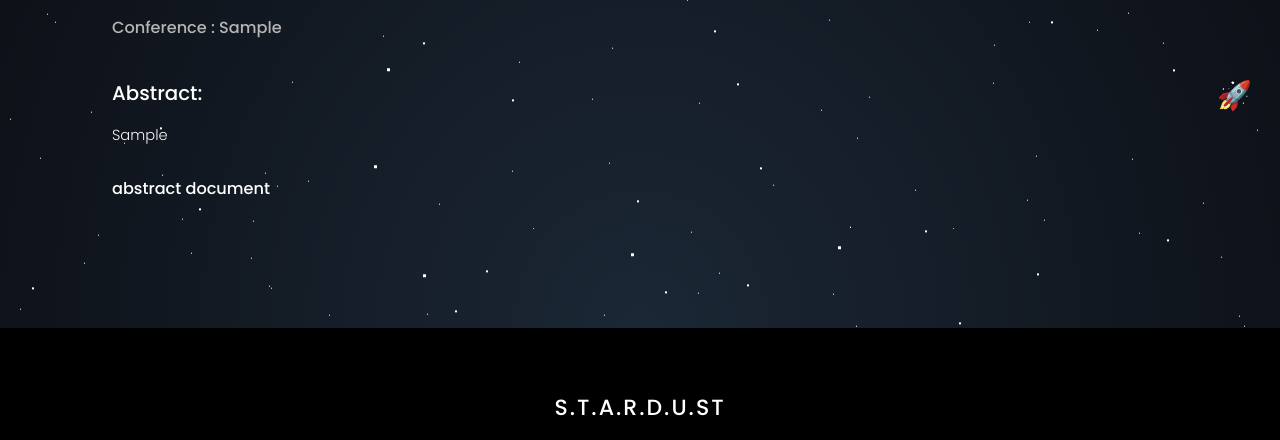
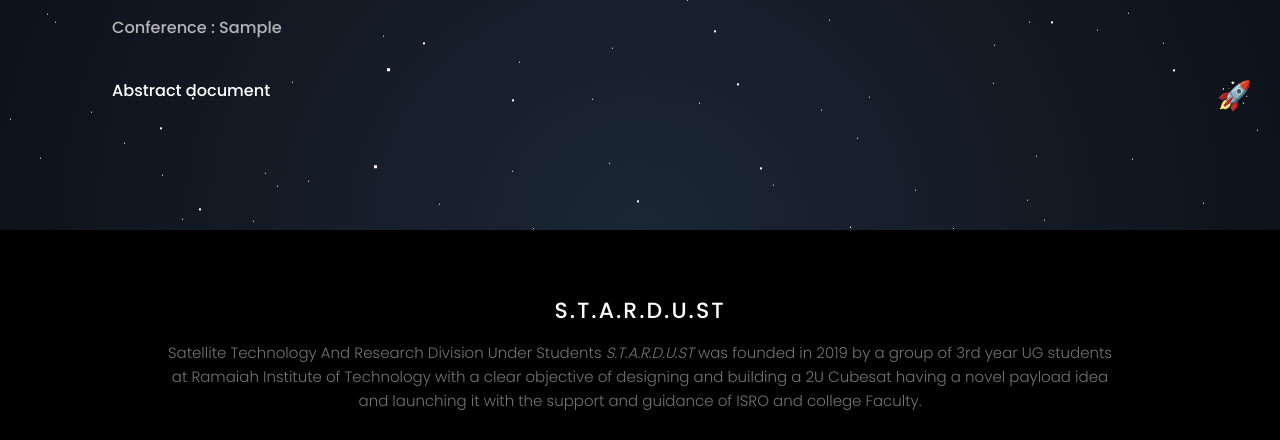
Before and after one commit to architlatkar27/stardustWebsiteBackend, a Django app: page /research in a window 1280 px wide. Shown: the part 651-1091 px from the top of the page. Run offline with Django 3.2, Linux system fonts and the light colour scheme; data comes from the database, SQL or seed files in the repository; tables that the repository leaves empty hold one stand-in row (values such as "Sample post").

Commit message:
research page

```diff
--- a/Research/models.py
+++ b/Research/models.py
@@ -11,5 +11,5 @@
     year           = models.IntegerField(null=False, blank=False)
     author         = models.ForeignKey(Student, on_delete=models.PROTECT, related_name="author")
     conference     = models.CharField(max_length=200, null=False, blank=False)
-    abstract       = models.TextField(max_length=1000, null=False, blank=False)
-    pdf_link       = models.URLField(null=False, blank=False,default='None')
+    #abstract       = models.TextField(max_length=1000, null=False, blank=False)
+    abstract_pdf      = models.URLField(null=False, blank=False)
--- a/Research/templates/Research/research.html
+++ b/Research/templates/Research/research.html
@@ -28,9 +28,9 @@
                     <h3>Title : {{ paper.title }}</h3>
                     <h4 style="color: rgb(182, 182, 182);">Author : {{ paper.author.name }}</h4>
                     <h4 style="color: rgb(182, 181, 182);"> Conference : {{ paper.conference }}</h4><br>
-                    <h3>Abstract:</h3>
-                    <p>{{ paper.abstract }}</p>
-                    <h4><a href="https://drive.google.com/file/d/1_BO8raethvJ9qzwr5CjlkuQF2SrA2Qxw/view?usp=sharing">abstract document</a></h4>
+                    <!--<h3>Abstract:</h3>
+                    <p>{{ paper.abstract }}</p>-->
+                    <h4><a href="{{ paper.abstract_pdf }}">Abstract document</a></h4>
                 </li><br>
                 {% endfor %}
                 </ul>
```
Also changed, not shown: Research/migrations/0005_auto_20210617_1555.py (added), Research/migrations/0006_auto_20210617_1556.py (added), Research/migrations/0007_auto_20210617_1558.py (added), db.sqlite3.
